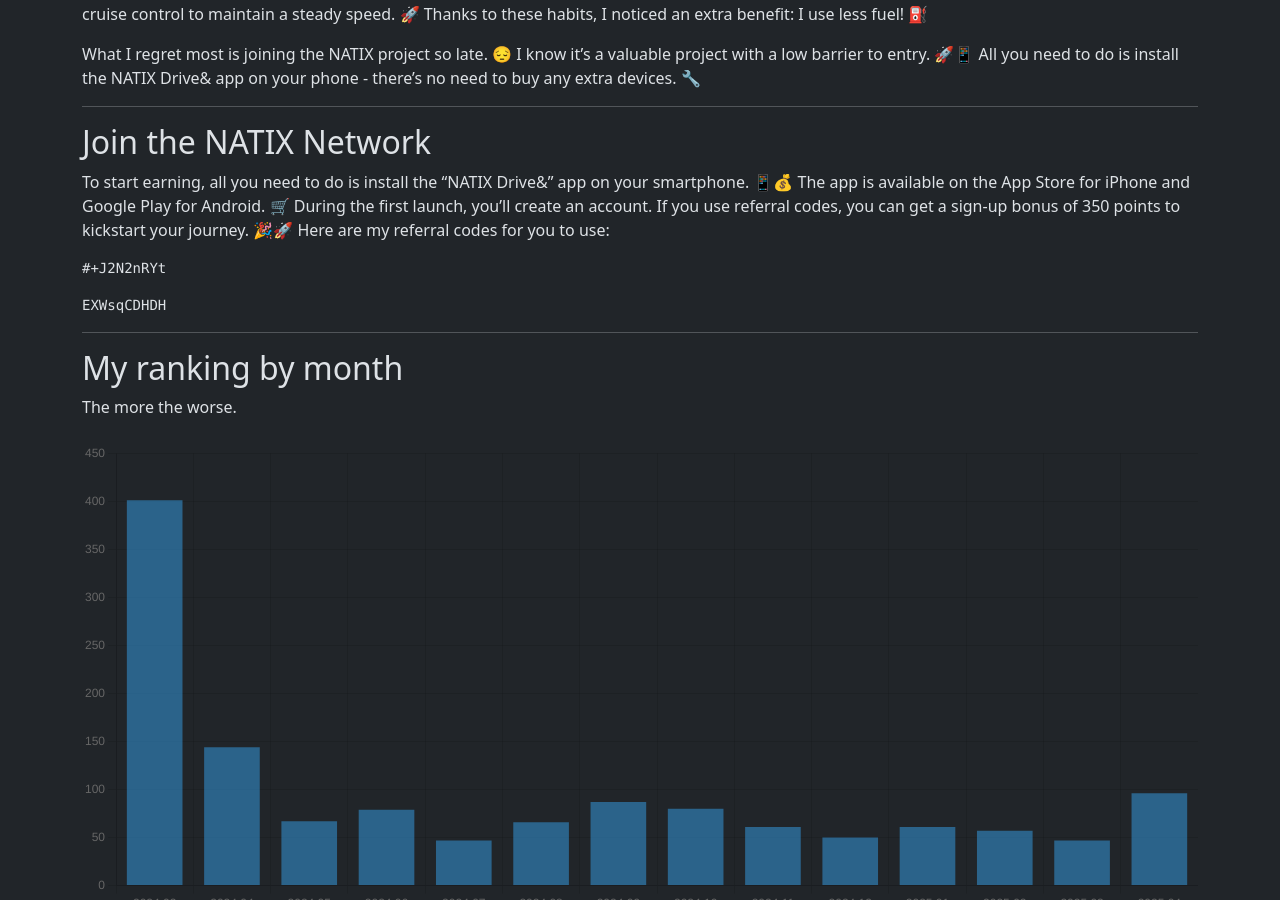
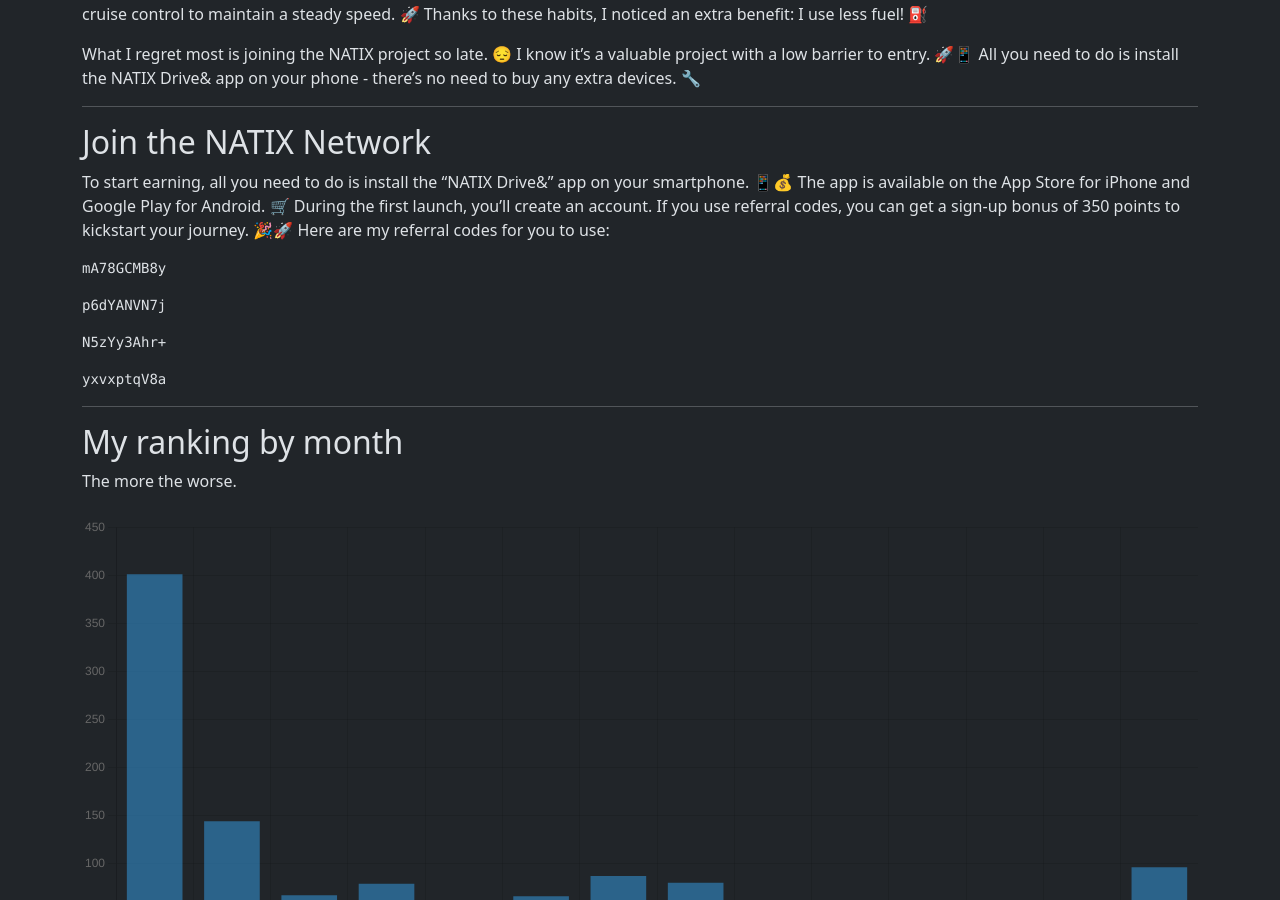
Before and after one commit to torrocus/natix, a Jekyll site: the page built from index.md, in a window 1280 px wide and 900 px high, scrolled down 2352 px. Built offline with Jekyll 4.4.1, drawn with Linux system fonts in a browser that asks for light colours; comment, search, counter and statistics services are not loaded.

Commit message:
Refresh referrer codes

````diff
--- a/index.md
+++ b/index.md
@@ -137,11 +137,19 @@ If you use referral codes, you can get a sign-up bonus of 350 points to kickstar
 Here are my referral codes for you to use:
 <!-- NATIX-REFERRAL-CODES-LIST:START -->
 ```
-#+J2N2nRYt
+mA78GCMB8y
 ```
 
 ```
-EXWsqCDHDH
+p6dYANVN7j
+```
+
+```
+N5zYy3Ahr+
+```
+
+```
+yxvxptqV8a
 ```
 <!-- NATIX-REFERRAL-CODES-LIST:END -->
 <!--
--- a/natix_referral_codes.csv
+++ b/natix_referral_codes.csv
@@ -15,3 +15,7 @@ createdOn,expirieOn,code,usedOn
 2025-05-25,,BBfZZC55q6,2025-05-29
 2025-05-25,,#+J2N2nRYt,
 2025-05-25,,EXWsqCDHDH,
+2025-06-01,,mA78GCMB8y,
+2025-06-01,,p6dYANVN7j,
+2025-06-01,,N5zYy3Ahr+,
+2025-06-01,,yxvxptqV8a,
````
